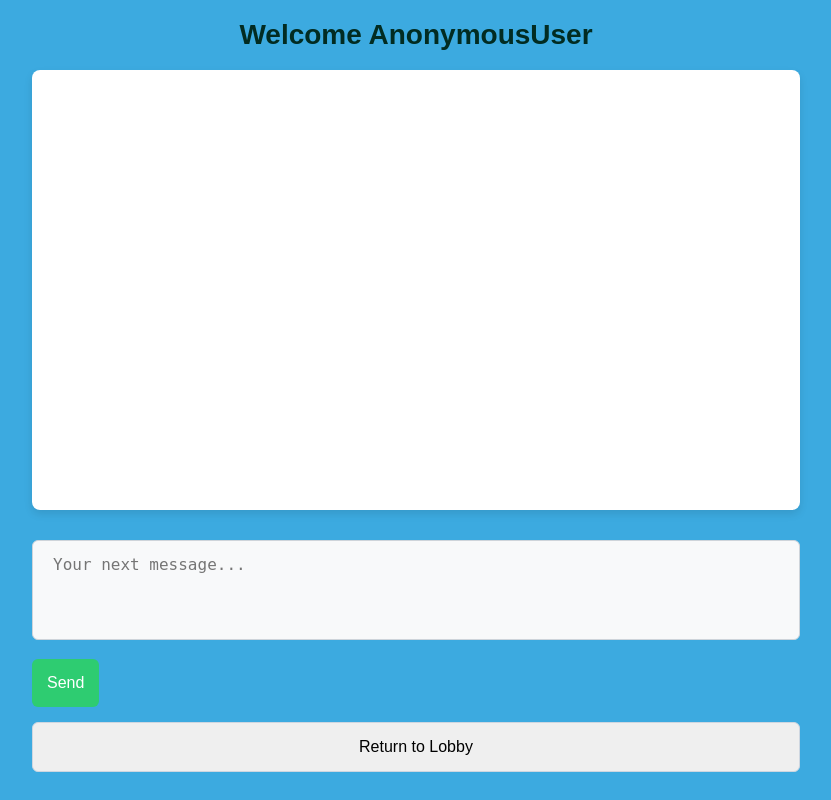
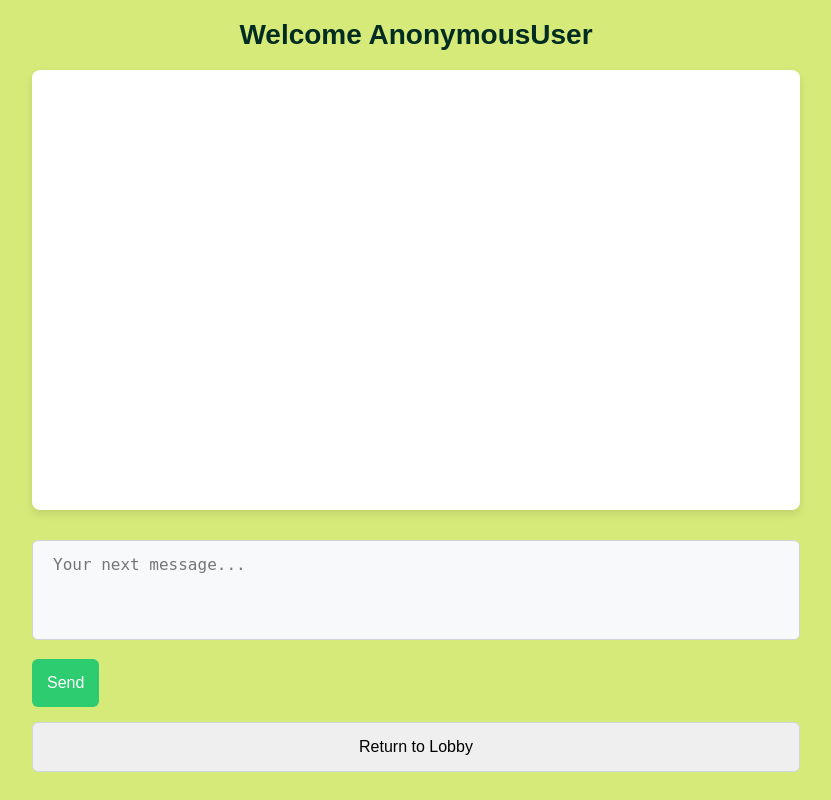
Before and after one commit to A2s1411/AAJBOOK, a Django app: template Auth/templates/Auth/chat.html in a window 1280 px wide. Shown: the whole page, without its empty margins (224-1055 px from the left). Run offline with Django 5.2, Linux system fonts and the light colour scheme; the template is opened without the code that fills it, so the values that code supplies are empty; data comes from the database, SQL or seed files in the repository; some libraries are stand-ins or nearby versions.

Commit message:
second commit

```diff
--- a/Auth/templates/Auth/chat.html
+++ b/Auth/templates/Auth/chat.html
@@ -7,7 +7,7 @@
     <style>
         body {
             font-family: 'Arial', sans-serif;
-            background-color: #3caae0;
+            background-color: #d5ea78;
             margin: 0;
             padding: 0;
             color: #333;
```
